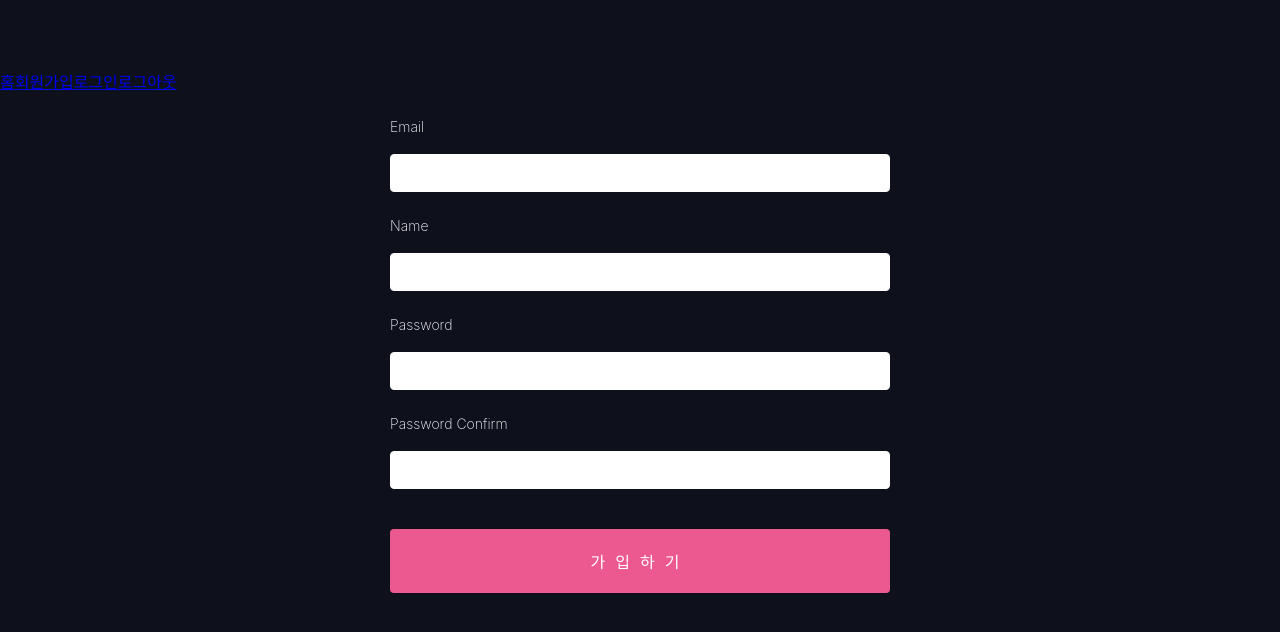
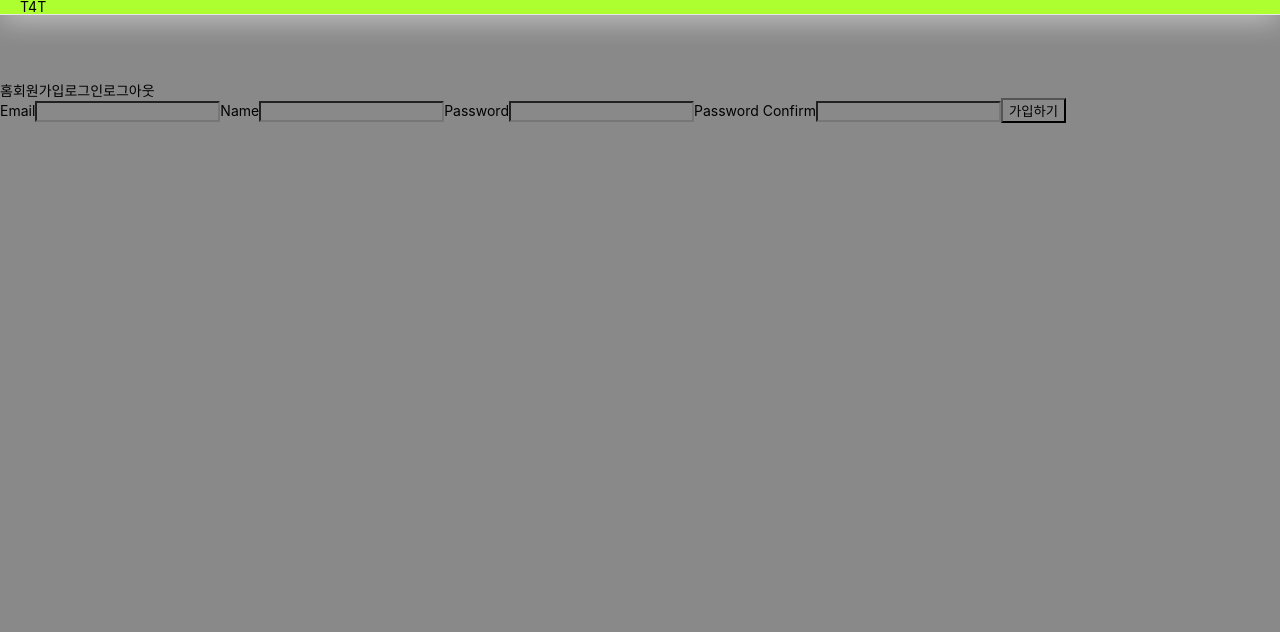
Before and after one commit to hwb0218/T4T, a React app in the folder client/: page /register in a window 1280 px wide. Built offline with nearby package versions, Linux system fonts and the light colour scheme; some packages are replaced by stand-ins of ours.

Commit message:
use globalStyle, test styled-components

```diff
--- a/client/package.json
+++ b/client/package.json
@@ -68,6 +68,8 @@
     "sass-loader": "^10.0.5",
     "semver": "7.3.2",
     "style-loader": "1.3.0",
+    "styled-components": "^5.2.1",
+    "styled-reset": "^4.3.4",
     "terser-webpack-plugin": "4.2.3",
     "ts-pnp": "1.2.0",
     "url-loader": "4.1.1",
--- a/client/src/components/App.js
+++ b/client/src/components/App.js
@@ -1,10 +1,12 @@
-import React, { Fragment } from 'react';
+import React, { Fragment, Suspense } from 'react';
 import { Route, Switch, Link } from 'react-router-dom';
 import { withRouter } from 'react-router-dom';
 import RandingPage from "./views/RandingPage/RandingPage";
 import RegisterPage from "./views/RegisterPage/RegisterPage";
 import LoginPage from "./views/LoginPage/LoginPage";
+import Navbar from "./views/NavBar/Navbar";
 import axios from 'axios';
+import styled from 'styled-components';
 
 function App({history}) {
     const logoutHandler = () => {
@@ -19,6 +21,8 @@ function App({history}) {
     }
 
     return (
+    <Fragment>
+        <Navbar />
         <div style={{ paddingTop: '69px', minHeight: 'calc(100vh - 80px)' }}>
           <Link to="/">홈</Link>
           <Link to="/register">회원가입</Link>
@@ -30,6 +34,7 @@ function App({history}) {
               <Route path="/login" component={LoginPage}/>
           </Switch>
         </div>
+    </Fragment>
 );
 }
 
--- a/client/src/components/views/LoginPage/LoginPage.js
+++ b/client/src/components/views/LoginPage/LoginPage.js
@@ -2,7 +2,7 @@ import React from 'react';
 import { useDispatch } from 'react-redux';
 import { useForm } from 'react-hook-form';
 import { loginUser } from "../../../_actions/userActions";
-import './LoginPage.css';
+// import './LoginPage.css';
 
 const LoginPage = ({ history }) => {
     const dispatch = useDispatch();
--- /dev/null
+++ b/client/src/components/views/NavBar/Navbar.js
@@ -0,0 +1,23 @@
+import React from 'react';
+import { Link } from 'react-router-dom';
+import styled, { css } from 'styled-components';
+
+const NavBar = styled.div`
+    background: greenyellow;
+    padding: 0 20px;
+    border-bottom: solid 1px #e8e8e8;
+    box-shadow: 0 0 30px #f3f1f1;
+    overflow: auto;
+`;
+
+const Navbar = () => {
+    return (
+        <NavBar>
+            <div className = 'menu__logo'>
+                <Link to='/'>T4T</Link>
+            </div>
+        </NavBar>
+    );
+};
+
+export default Navbar;
--- a/client/src/components/views/RegisterPage/RegisterPage.css
+++ /dev/null
@@ -1,128 +0,0 @@
-body {
-    background: #0e101c;
-    font-family: -apple-system, BlinkMacSystemFont, "Segoe UI", "Roboto", "Oxygen",
-    "Ubuntu", "Cantarell", "Fira Sans", "Droid Sans", "Helvetica Neue",
-    sans-serif;
-    color: white;
-}
-
-form {
-    max-width: 500px;
-    margin: 0 auto;
-}
-
-h1 {
-    font-weight: 100;
-    color: white;
-    text-align: center;
-    padding-bottom: 10px;
-    border-bottom: 1px solid rgb(79, 98, 148);
-}
-
-.form {
-    background: #0e101c;
-    max-width: 400px;
-    margin: 0 auto;
-}
-
-p {
-    color: #bf1650;
-}
-
-p::before {
-    display: inline;
-    content: "⚠ ";
-}
-
-input {
-    display: block;
-    box-sizing: border-box;
-    width: 100%;
-    border-radius: 4px;
-    border: 1px solid white;
-    padding: 10px 15px;
-    margin-bottom: 10px;
-    font-size: 14px;
-}
-
-label {
-    line-height: 2;
-    text-align: left;
-    display: block;
-    margin-bottom: 13px;
-    margin-top: 20px;
-    color: white;
-    font-size: 14px;
-    font-weight: 200;
-}
-
-button[type="submit"],
-input[type="submit"] {
-    background: #ec5990;
-    color: white;
-    text-transform: uppercase;
-    border: none;
-    margin-top: 40px;
-    padding: 20px;
-    font-size: 16px;
-    font-weight: 100;
-}
-
-button[type="submit"]:hover,
-input[type="submit"]:hover {
-    background: #bf1650;
-}
-
-button[type="submit"]:active,
-input[type="button"]:active,
-input[type="submit"]:active {
-    transition: 0.3s all;
-    transform: translateY(3px);
-    border: 1px solid transparent;
-    opacity: 0.8;
-}
-
-input:disabled {
-    opacity: 0.4;
-}
-
-input[type="button"]:hover {
-    transition: 0.3s all;
-}
-
-button[type="submit"],
-input[type="button"],
-input[type="submit"] {
-    -webkit-appearance: none;
-}
-
-.App {
-    max-width: 600px;
-    margin: 0 auto;
-}
-
-button[type="button"] {
-    display: block;
-    appearance: none;
-    background: #333;
-    color: white;
-    border: none;
-    text-transform: uppercase;
-    padding: 10px 20px;
-    border-radius: 4px;
-}
-
-hr {
-    margin-top: 30px;
-}
-
-button {
-    display: block;
-    appearance: none;
-    margin-top: 40px;
-    border: 1px solid #333;
-    margin-bottom: 20px;
-    text-transform: uppercase;
-    padding: 10px 20px;
-    border-radius: 4px;
-}
--- a/client/src/components/views/RegisterPage/RegisterPage.js
+++ b/client/src/components/views/RegisterPage/RegisterPage.js
@@ -2,7 +2,6 @@ import React, { useRef } from 'react';
 import { useDispatch } from 'react-redux';
 import { useForm } from 'react-hook-form';
 import { registerUser } from '../../../_actions/userActions';
-import './RegisterPage.css';
 
 const RegisterPage = ({ history }) => {
     // const history = useHistory();
--- a/client/src/index.css
+++ b/client/src/index.css
@@ -11,3 +11,8 @@ code {
   font-family: source-code-pro, Menlo, Monaco, Consolas, 'Courier New',
     monospace;
 }
+
+a {
+  text-decoration: none;
+  color: inherit;
+}
--- a/client/src/index.js
+++ b/client/src/index.js
@@ -4,6 +4,7 @@ import './index.css';
 import App from './components/App';
 import reportWebVitals from './reportWebVitals';
 import { BrowserRouter } from 'react-router-dom';
+import GlobalStyles from "./styles/GlobalStyles";
 
 import Reducer from './_reducers/rootReducer';
 import { Provider } from 'react-redux';
@@ -22,7 +23,8 @@ ReactDOM.render(
     )}
   >
       <BrowserRouter>
-        <App />
+          <GlobalStyles />
+            <App />
       </BrowserRouter>
   </Provider>
   , document.getElementById('root')
--- /dev/null
+++ b/client/src/styles/GlobalStyles.js
@@ -0,0 +1,35 @@
+import { createGlobalStyle } from 'styled-components';
+import reset from 'styled-reset';
+
+const GlobalStyles = createGlobalStyle`
+${reset}
+*{
+    box-sizing:border-box;
+}
+body{
+    font-size:14px;
+    background-color:rgba(20,20,20,0.5);
+    font-family: -apple-system,system-ui,BlinkMacSystemFont,"Segoe UI",Roboto,"Helvetica Neue",Arial,sans-serif;
+}
+a{
+    text-decoration:none;
+    color:inherit;
+    cursor: pointer;
+}
+ol, ul, li {
+    list-style: none;
+}
+img {
+    display: block;
+    width: 100%;
+    height: 100%;
+}
+input, button {
+    background-color: transparent;
+}
+h1, h2, h3, h4, h5, h6 {
+font-family:'Maven Pro', sans-serif;
+}
+`;
+
+export default GlobalStyles;
```
Also changed, not shown: client/src/components/views/NavBar/Sections/LeftMenu.js (added), client/src/components/views/NavBar/Sections/RightMenu.js (added), 1 other file. Lines whose indentation alone changed are shown as unchanged.
